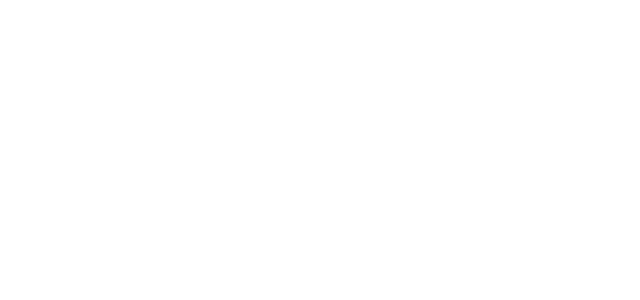
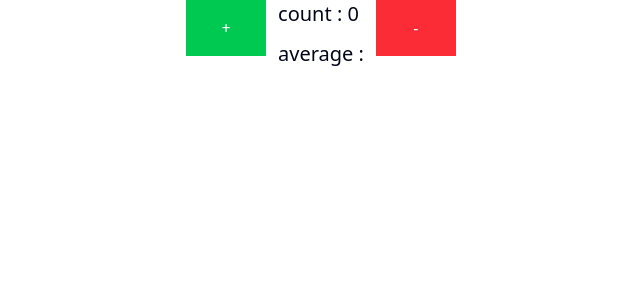
Before and after one commit to BagasDhitya/jcwdah-jkt, a React (Vite) app in the folder my-react-app/: page /examples/custom-hooks in a window 1280 px wide. Before the commit this address had no page. Shown: the top 300 px of the page, without its empty margins (319-959 px from the left). Built offline with nearby package versions, Linux system fonts and the light colour scheme.

Commit message:
add: custom hooks

```diff
--- a/my-react-app/src/App.tsx
+++ b/my-react-app/src/App.tsx
@@ -5,6 +5,7 @@
 import UseStateExamples from "./pages/examples/use-state"
 import UseRefExamples from "./pages/examples/use-ref"
 import UseEffectExamples from "./pages/examples/use-effect"
+import CustomHooksExample from "./pages/examples/custom-hooks"
 
 export default function App() {
   return (
@@ -17,6 +18,7 @@
         <Route path="/examples/use-state" element={<UseStateExamples />} />
         <Route path="/examples/use-ref" element={<UseRefExamples />} />
         <Route path="/examples/use-effect" element={<UseEffectExamples />} />
+        <Route path="/examples/custom-hooks" element={<CustomHooksExample />} />
       </Routes>
     </BrowserRouter>
   )
--- /dev/null
+++ b/my-react-app/src/hooks/useCounter.ts
@@ -0,0 +1,21 @@
+import { useState } from "react";
+
+export function useCounter() {
+  const [count, setCount] = useState<number>(0);
+  const [average, setAverage] = useState<[]>([]);
+
+  function increment() {
+    setCount(count + 1);
+    setAverage(count);
+  }
+
+  function decrement() {
+    if (count <= 0) {
+      alert("Number cannot be negative");
+    } else {
+      setCount(count - 1);
+    }
+  }
+
+  return { increment, decrement, count, average };
+}
--- /dev/null
+++ b/my-react-app/src/pages/examples/custom-hooks/index.tsx
@@ -0,0 +1,20 @@
+import { useCounter } from "@/hooks/useCounter"
+
+export default function CustomHooksExample() {
+    const { increment, decrement, count, average } = useCounter()
+
+    console.log(average)
+
+    return (
+        <div className="flex justify-center items-center">
+            <div className="flex gap-3">
+                <div className="bg-green-500 w-20 h-14 text-white flex justify-center items-center" onClick={increment}>+</div>
+                <div className="flex flex-col gap-3">
+                    <p className="text-xl">count : {count}</p>
+                    <p className="text-xl">average : {average}</p>
+                </div>
+                <div className="bg-red-500 w-20 h-14 text-white flex justify-center items-center" onClick={decrement}>-</div>
+            </div>
+        </div>
+    )
+}
```
